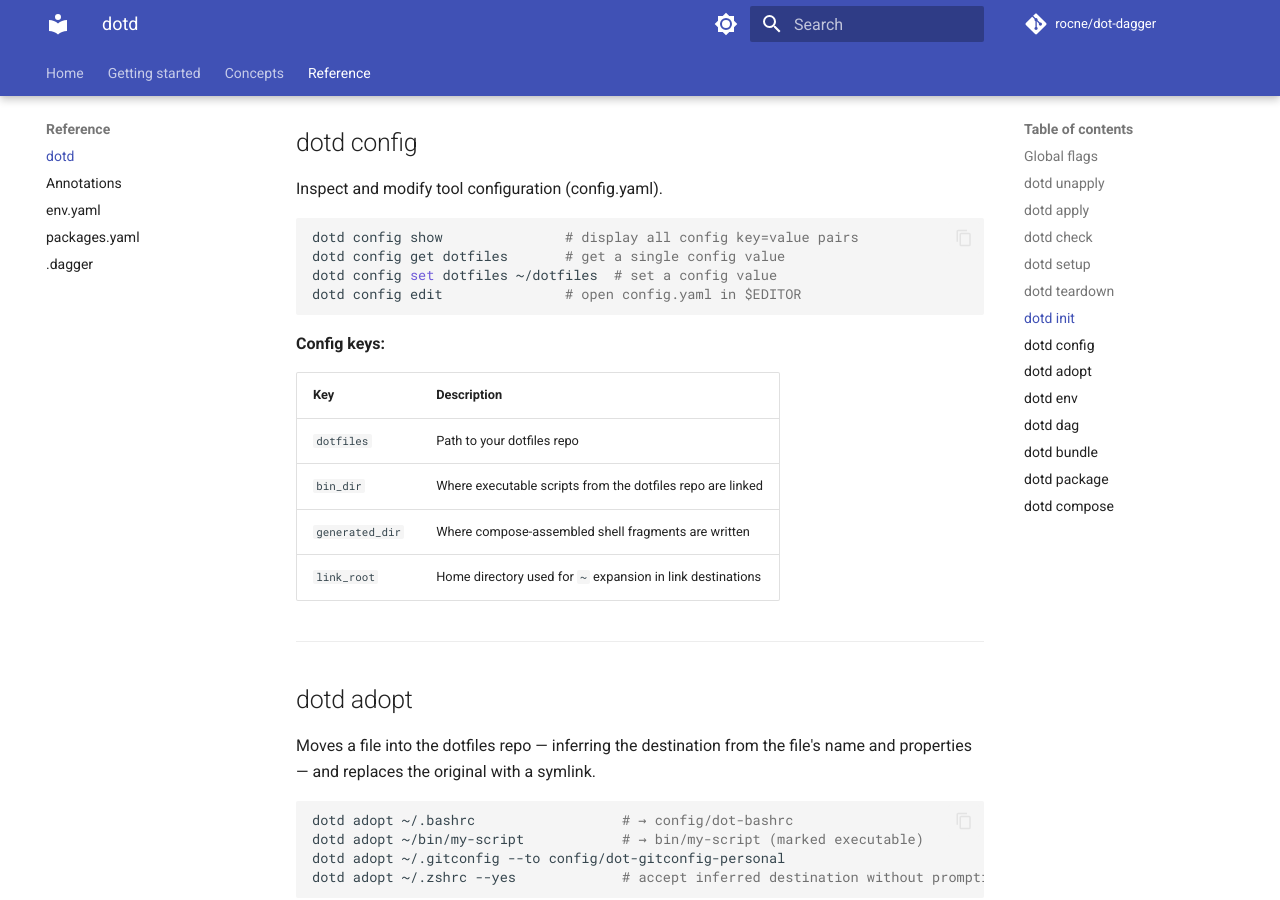
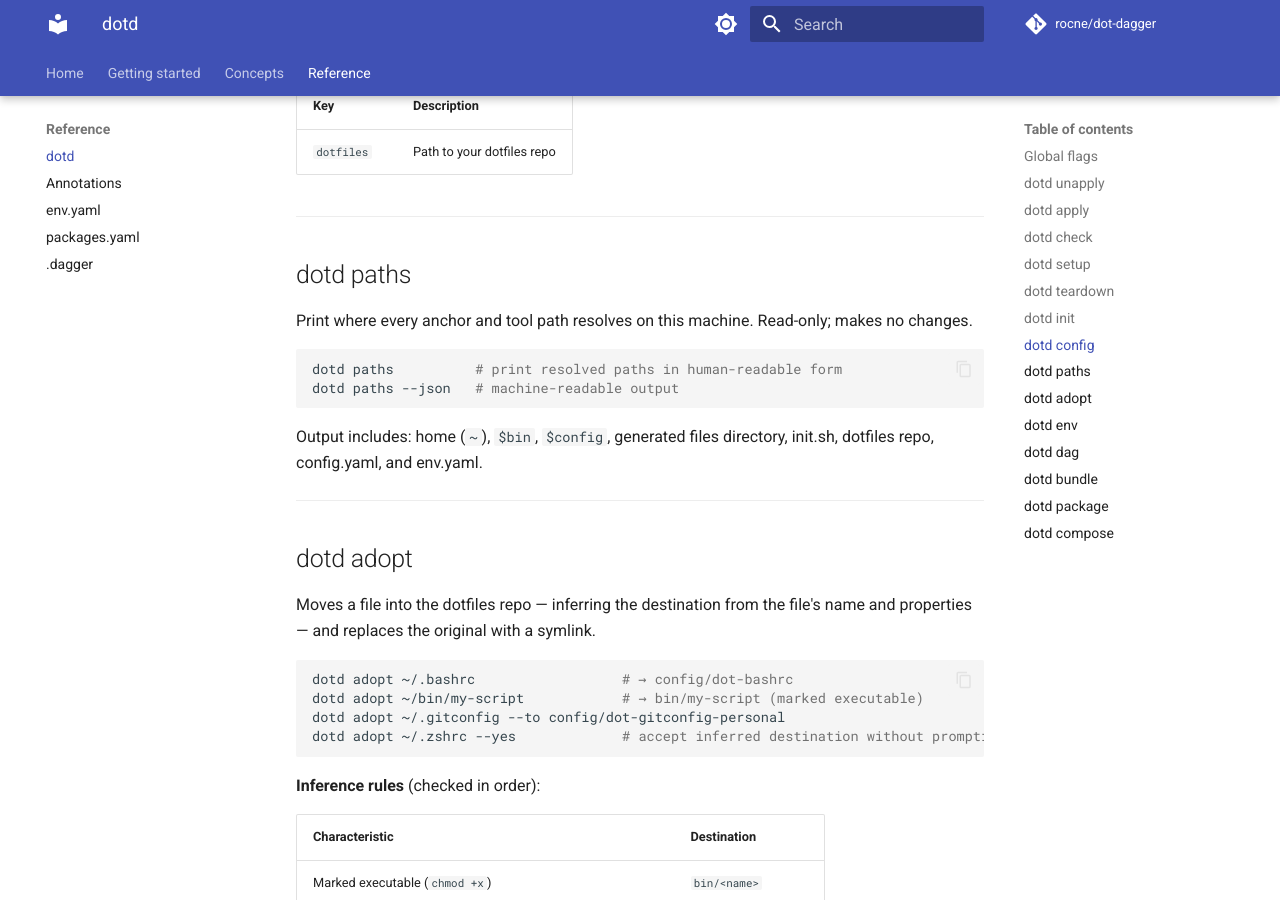
Before and after one commit to rocne/dot-dagger, an MkDocs documentation site: the page built from docs/reference/dotd.md, in a window 1280 px wide and 900 px high, scrolled down 3433 px. Built offline with MkDocs 1.6.1 and Material for MkDocs 9.7.7, drawn with Linux system fonts in a browser that asks for light colours; comment, search, counter and statistics services are not loaded; some of the changed text lies outside the part shown.

Commit message:
docs: pure-XDG roots model — $bin/$config tokens, --dotd-* flags, dotd paths
Co-Authored-By: Claude Sonnet 4.6 <noreply@anthropic.com>

````diff
--- a/docs/reference/dotd.md
+++ b/docs/reference/dotd.md
@@ -9,13 +9,9 @@ These flags apply to all `dotd` subcommands:
 | Flag | Default | Description |
 |---|---|---|
 | `-f, --files` | `$DOTD_FILES` → `$DOTFILES` → config.yaml `dotfiles` → cwd | Path to dotfiles repo |
-| `--config` | `$DOTD_CONFIG_FILE` → `~/.config/dot-dagger/config.yaml` | Path to config.yaml |
-| `--env-file` | `$DOTD_ENV_FILE` → `~/.config/dot-dagger/env.yaml` | Path to env.yaml |
+| `--dotd-config` | `$DOTD_CONFIG_FILE` → `~/.config/dot-dagger/config.yaml` | Path to config.yaml |
+| `--dotd-env` | `$DOTD_ENV_FILE` → `~/.config/dot-dagger/env.yaml` | Path to env.yaml |
 | `--env key=value` | — | Override an env key (repeatable) |
-| `--init-file` | `$DOTD_INIT_FILE` → `~/.local/share/dot-dagger/init.sh` | Path to write init.sh |
-| `--link-root` | config.yaml `link_root` → `$HOME` | Home dir for `~` expansion in link destinations |
-| `--bin-dir` | config.yaml `bin_dir` → `~/.local/bin/dot-dagger` | Bin directory for bin/ files |
-| `--generated-dir` | config.yaml `generated_dir` → `~/.local/share/dot-dagger/generated` | Directory for compose-assembled files |
 | `--dry-run` | false | Print actions without executing |
 | `--force` | false | Override safety checks |
 | `--log-level` | `info` | Log verbosity: debug, info, warn, error |
@@ -84,13 +80,13 @@ dotd setup --non-interactive  # accept all defaults (alias: -n)
 dotd setup -n -f ~/my-dotfiles  # scripted, custom dotfiles directory
 ```
 
-Steps through: dotfiles path, bin directory, generated files directory, and link root. Writes config.yaml and (if absent) env.yaml. Run `dotd init` next to scaffold convention directories in your dotfiles repo.
+Sets the dotfiles path, then writes config.yaml and (if absent) env.yaml. Run `dotd init` next to scaffold convention directories in your dotfiles repo.
 
 ---
 
 ## dotd teardown
 
-Remove dot-dagger system-level configuration from this machine. Removes config.yaml, env.yaml (at the resolved paths — `--config`, `--env-file`, and `DOTD_*` overrides are honored), and the dotd source line from your shell RC file. The preview shows the exact paths before anything is removed. Does not remove symlinks — run `dotd unapply` first.
+Remove dot-dagger system-level configuration from this machine. Removes config.yaml, env.yaml (at the resolved paths — `--dotd-config`, `--dotd-env`, and `DOTD_*` overrides are honored), and the dotd source line from your shell RC file. The preview shows the exact paths before anything is removed. Does not remove symlinks — run `dotd unapply` first.
 
 ```sh
 dotd teardown                  # preview, then prompt for confirmation
@@ -130,9 +126,19 @@ dotd config edit               # open config.yaml in $EDITOR
 | Key | Description |
 |---|---|
 | `dotfiles` | Path to your dotfiles repo |
-| `bin_dir` | Where executable scripts from the dotfiles repo are linked |
-| `generated_dir` | Where compose-assembled shell fragments are written |
-| `link_root` | Home directory used for `~` expansion in link destinations |
+
+---
+
+## dotd paths
+
+Print where every anchor and tool path resolves on this machine. Read-only; makes no changes.
+
+```sh
+dotd paths          # print resolved paths in human-readable form
+dotd paths --json   # machine-readable output
+```
+
+Output includes: home (`~`), `$bin`, `$config`, generated files directory, init.sh, dotfiles repo, config.yaml, and env.yaml.
 
 ---
 
````
Also changed, not shown: README.md (+1 -1 lines), docs/concepts/file-identity.md (+1 -1 lines), docs/reference/dagger.md (+4 -4 lines), docs/reference/env-yaml.md (+2 -2 lines).
